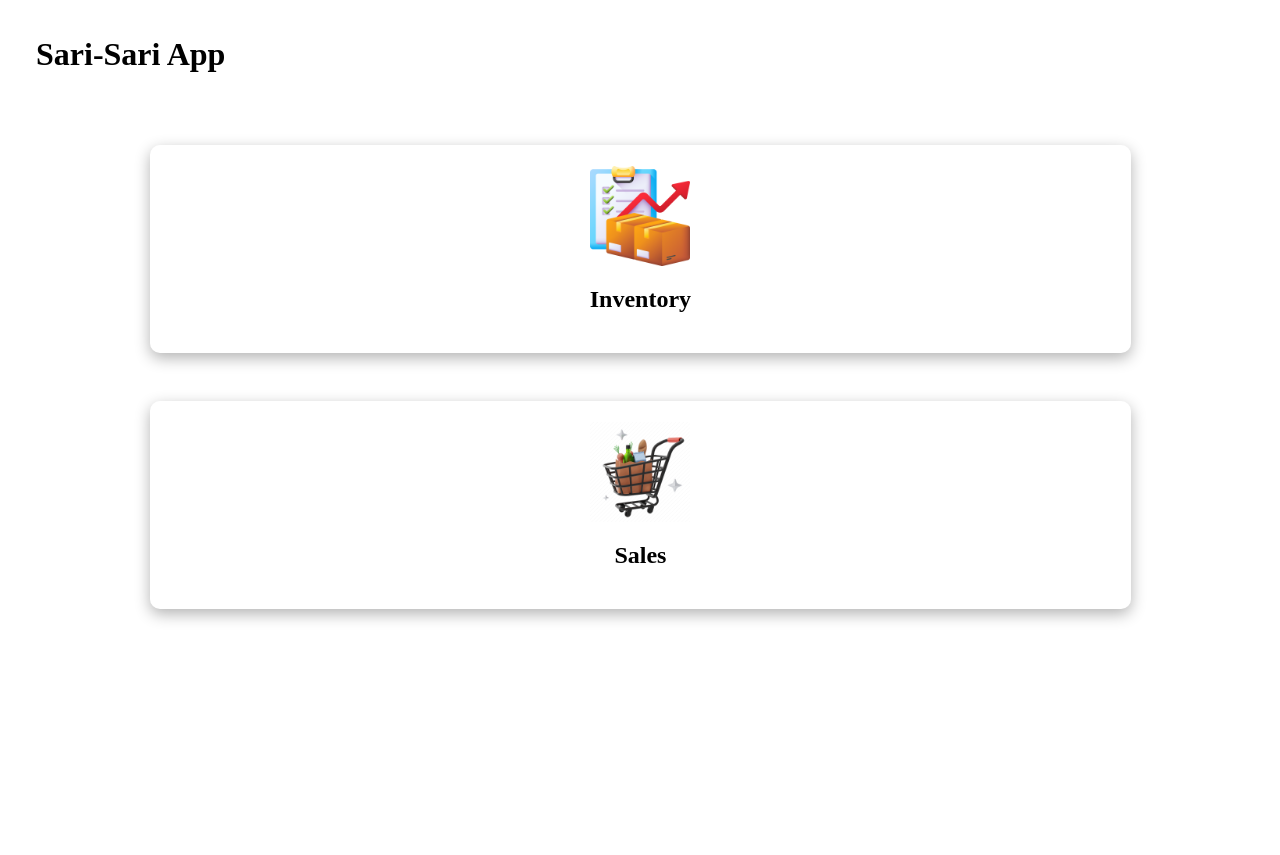
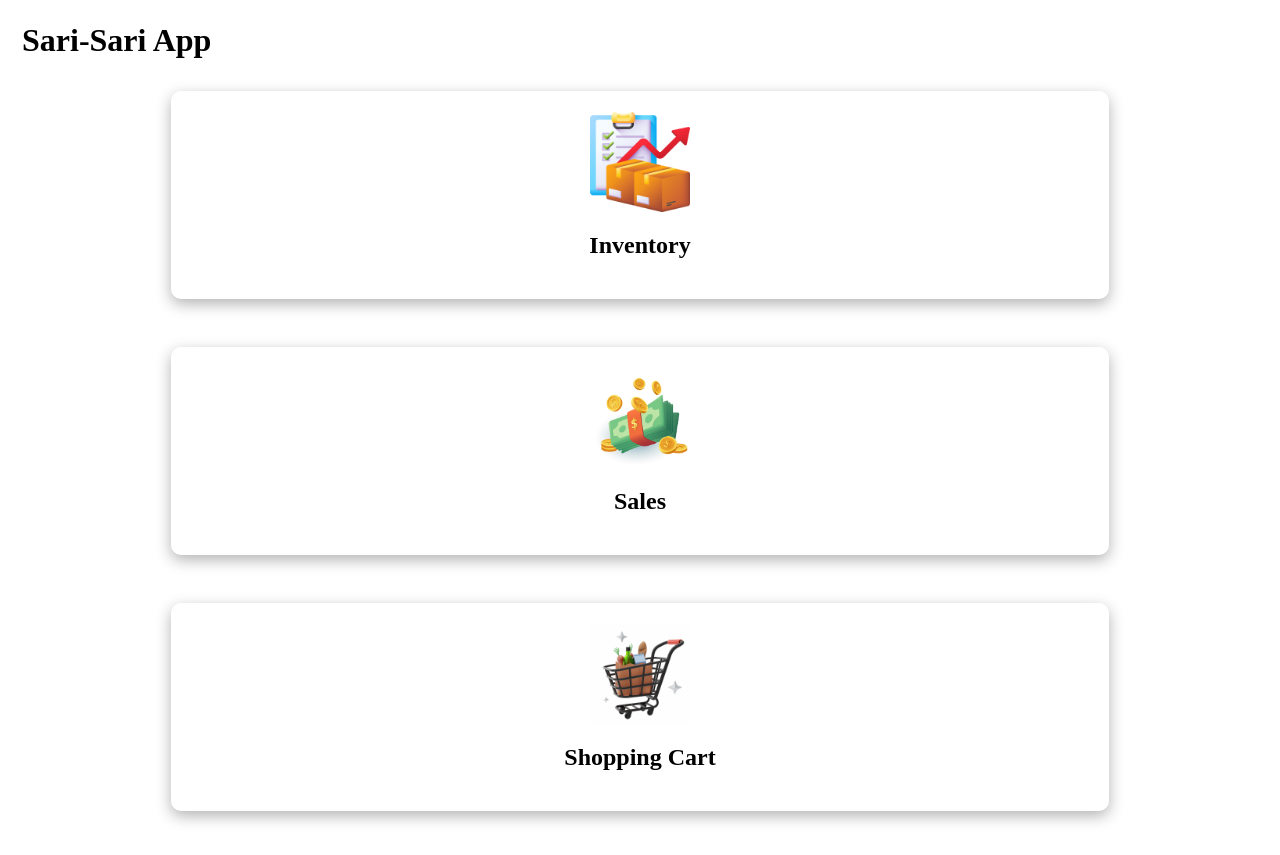
Before and after one commit to Joseph-0000/Mobile_App, a website: page www/index.html in a window 1280 px wide. Before the commit the page ends 800 px from the top, so only its background shows below. Drawn offline with Linux system fonts and the light colour scheme.

Commit message:
first commit

```diff
--- a/www/index.html
+++ b/www/index.html
@@ -10,13 +10,13 @@
             flex-direction: column;
             align-items: center;
             justify-content: center;
-            padding: 24px; /* Add some padding to create space from the edges */
+            padding: 12px; /* Add some padding to create space from the edges */
             position: relative;
         }
 
         h1 {
             align-self: flex-start;
-            margin: 4px 4px 48px 4px; /* Remove default margin */
+            margin: 2px 2px 8px 2px; /* Remove default margin */
         }
 
         div {
@@ -24,7 +24,7 @@
             flex-direction: column;
             align-items: center;
             justify-content: center;
-            width: 80%; /* Make divs take the full width of the screen */
+            width: 75%; /* Make divs take the full width of the screen */
             height: 200px; /* Set the height of the div */
             position: relative; /* Ensure the div is positioned */
             background-color: rgba(255, 255, 255, 0.2); /* Semi-transparent background color */
@@ -54,8 +54,12 @@
             <h2>Inventory</h2>
         </div>
         <div class="tab">
-            <img src="./img/0021.webp" alt="">
+            <img src="./img/sales_icon.jpg" alt="">
             <h2>Sales</h2>
+        </div>
+        <div class="tab">
+            <img src="./img/shoppingCart_icon.webp" alt="">
+            <h2>Shopping Cart</h2>
         </div>
 </body>
 </html>
```
Also changed, not shown: www/img/sales_icon.jpg (added), www/img/shoppingCart_icon.webp (renamed from www/img/0021.webp).
